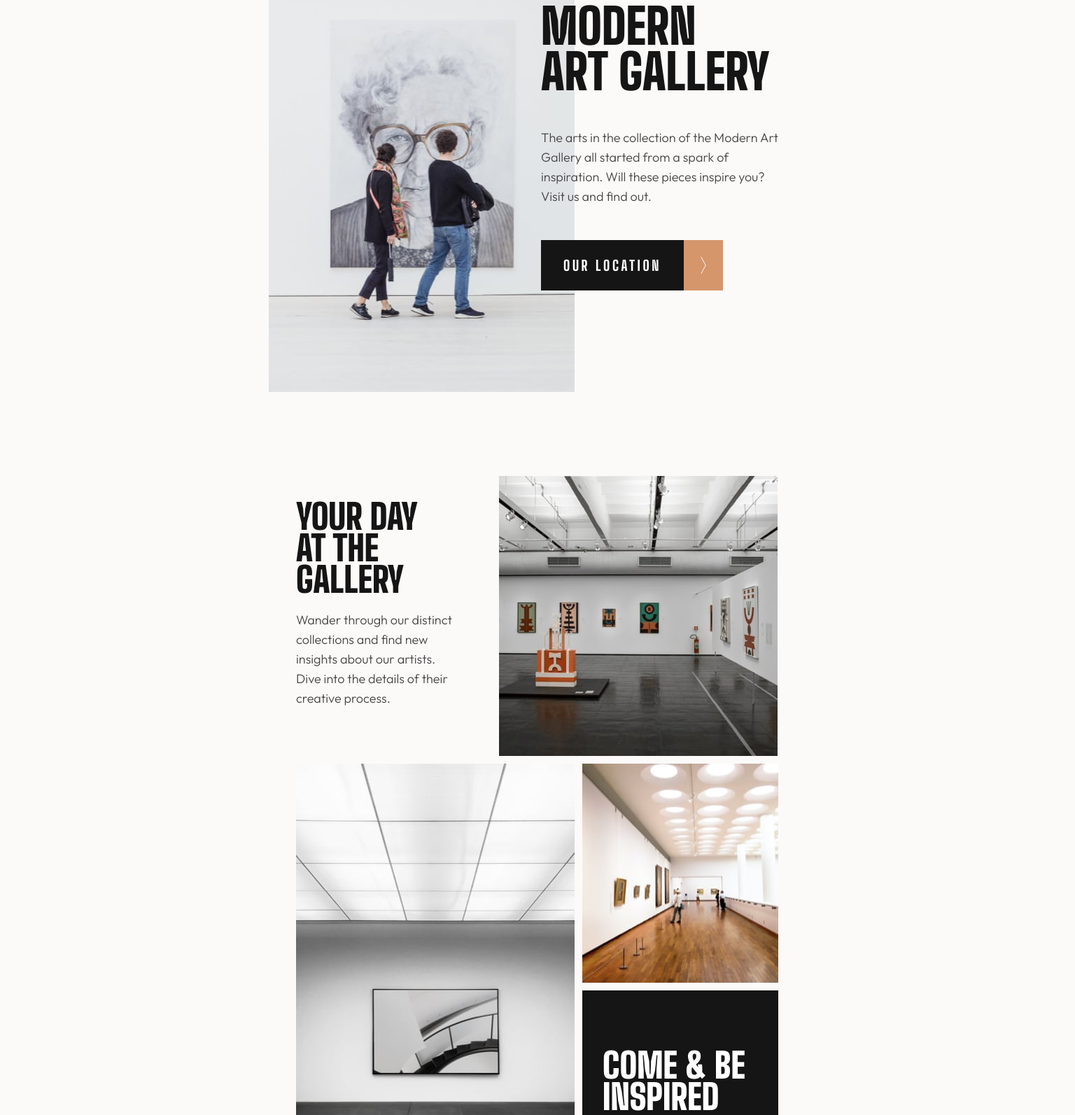
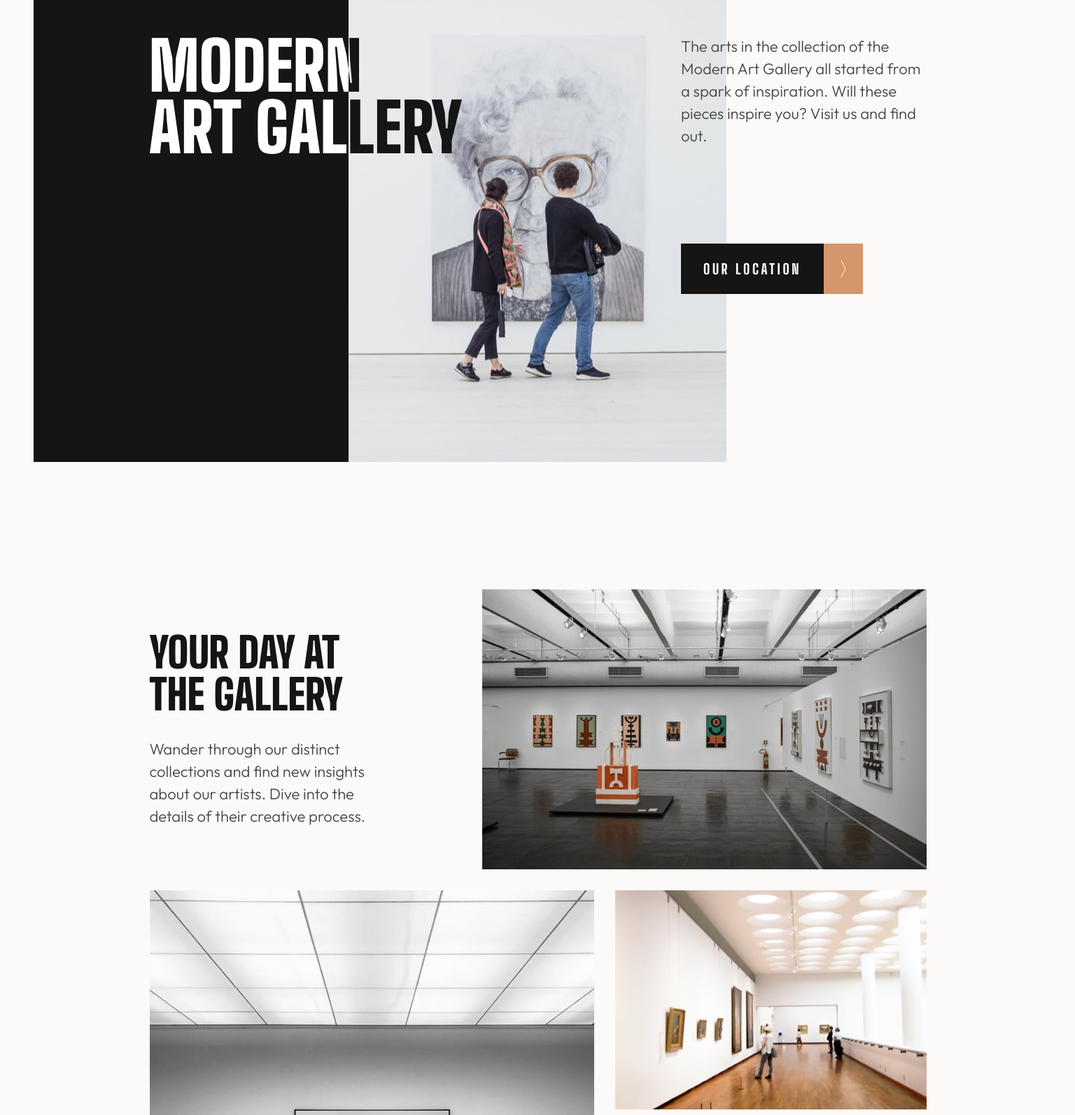
Before and after one commit to arfarobs/art-gallery-website, a plain HTML site: page index.html in a window 1536 px wide. Shown: the part 140-1733 px from the top of the page at 70% size. Drawn offline with Linux system fonts and the light colour scheme.

Commit message:
Styled desktop view

```diff
--- a/index.html
+++ b/index.html
@@ -13,7 +13,7 @@
 
     <header>
       <div class="hero"></div>
-      <h1>Modern <br>Art Gallery</h1>
+      <h1>Modern <span>Art Gallery</span></h1>
       <p>
         The arts in the collection of the Modern Art Gallery all started
         from a spark of inspiration. Will these pieces inspire you? Visit
@@ -32,6 +32,7 @@
       <article>
 
         <picture class="img-grid-1">
+          <source media="(min-width: 1440px)" srcset="./resources/assets/desktop/image-grid-1.jpg">
           <source media="(min-width: 768px)" srcset="./resources/assets/tablet/image-grid-1.jpg">
           <source media="(max-width: 375px)" srcset="./resources/assets/mobile/image-grid-1.jpg">
           <img src="./resources/assets/mobile/image-grid-1.jpg" alt="The galleries main room.">
@@ -40,7 +41,7 @@
 
 
         <div class="your-day">
-          <h2>Your day <br>at the gallery</h2>
+          <h2>Your day <span>at the gallery</span></h2>
           <p>
             Wander through our distinct collections and find new insights about
             our artists. Dive into the details of their creative process.
@@ -48,11 +49,13 @@
         </div>
 
         <picture class="img-grid-2">
+          <source media="(min-width: 1440px)" srcset="./resources/assets/desktop/image-grid-2.jpg">
           <source media="(min-width: 768px)" srcset="./resources/assets/tablet/image-grid-2.jpg">
           <source media="(max-width: 375px)" srcset="./resources/assets/mobile/image-grid-2.jpg">
           <img src="./resources/assets/mobile/image-grid-2.jpg" alt="A modern bench in-front of a piece of art.">
         </picture>
         <picture class="img-grid-3">
+          <source media="(min-width: 1440px)" srcset="./resources/assets/desktop/image-grid-3.jpg">
           <source media="(min-width: 768px)" srcset="./resources/assets/tablet/image-grid-3.jpg">
           <source media="(max-width: 375px)" srcset="./resources/assets/mobile/image-grid-3.jpg">
           <img src="./resources/assets/mobile/image-grid-3.jpg" alt="People viewing art on the second floor of the gallery.">
--- a/resources/CSS/index.css
+++ b/resources/CSS/index.css
@@ -68,6 +68,10 @@ h1 {
     font-weight: 900;
 }
 
+h1 span {
+    display: block;
+}
+
 header p {
     font-size: 18px;
     line-height: 28px;
@@ -128,6 +132,10 @@ h2 {
     font-weight: 900;
     font-size: 50px;
     line-height: 45px;
+}
+
+h2 span {
+    display: block;
 }
 
 .your-day h2 {
@@ -255,7 +263,11 @@ ul {
 
     .your-day {
         width: 233px;
-        margin: 36px 0 0 0;
+        margin: 36px 0 0;
+    }
+
+    .your-day p {
+        margin-top: 24px;
     }
 
     .img-grid-2 {
@@ -294,3 +306,116 @@ ul {
         width: 281px;
     }
 }
+
+@media only screen and (min-width: 1440px) {
+    header {
+        width: 1440px;
+        grid-gap: 0 0;
+        grid-template: 190px 298px 314px / 165px 285px 229px 246px 65px 449px;
+    }
+
+    .hero {
+        background: url('../assets/desktop/image-hero.jpg') right no-repeat #151515;
+        width: 990px;
+        height: 800px;
+        grid-area: 1 / 1 / 4 / 6;
+    }
+
+    h1 {
+        font-size: 96px;
+        line-height: 88px;
+        color: #151515;
+        grid-area: 2 / 2 / 3 / 4;
+        align-self: start;
+        background: -webkit-linear-gradient(0deg, #FFF 285px, #151515 285px);
+        -webkit-background-clip: text;
+        -webkit-text-fill-color: transparent;
+    }
+
+    header p {
+        grid-area: 2 / 5 / 3 / 7;
+        font-size: 22px;
+        line-height: 32px;
+        width: 350px;
+    }
+
+    form {
+        grid-area: 3 / 5 / 4 / 7;
+    }
+
+    /*Main section*/
+
+    main {
+        margin: 180px 164px 180px 165px;
+        width: 1110px;
+    }
+
+    article {
+        grid-template: 400px 313px 377px / 445px 160px 445px;
+        grid-gap: 30px 30px;
+    }
+
+    .img-grid-1 {
+        width: 635px;
+        height: 400px;
+    }
+
+    .your-day {
+        width: 350px;
+        margin: 60px 0 0;
+    }
+
+    h2 {
+        font-size: 60px;
+        line-height: 60px;
+    }
+
+    h2 span {
+        display: inline;
+    }
+
+    main p {
+        font-size: 22px;
+        line-height: 32px;
+    }
+
+    .your-day p {
+        margin-top: 32px;
+    }
+
+    .img-grid-2 {
+        width: 635px;
+        height: 720px;
+    }
+
+    .img-grid-3 {
+        width: 445px;
+        height: 313px;
+    }
+
+    .come {
+        padding: 65px 47px 64px 48px;
+    }
+
+    .come p {
+        margin-top: 32px;
+    }
+
+    /*Footer*/
+
+    footer {
+        padding: 80px 165px;
+    }
+
+    h3 {
+        font-size: 29px;
+        width: 160px;
+    }
+
+    footer p {
+        font-size: 18px;
+        line-height: 28px;
+        width: 430px;
+        margin: 0 280px 0 140px;
+    }
+}
```
Also changed, not shown: README.md.
